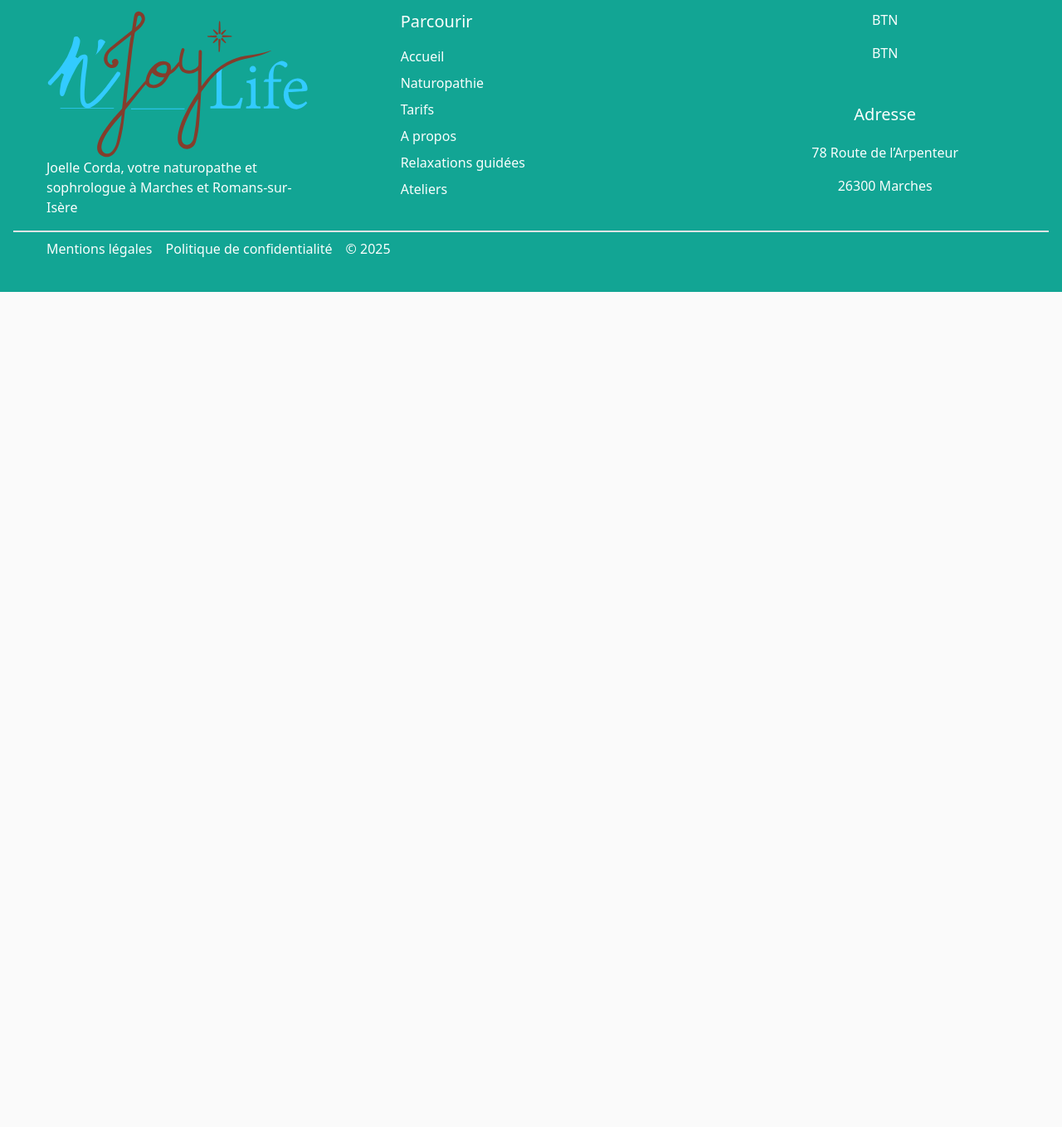
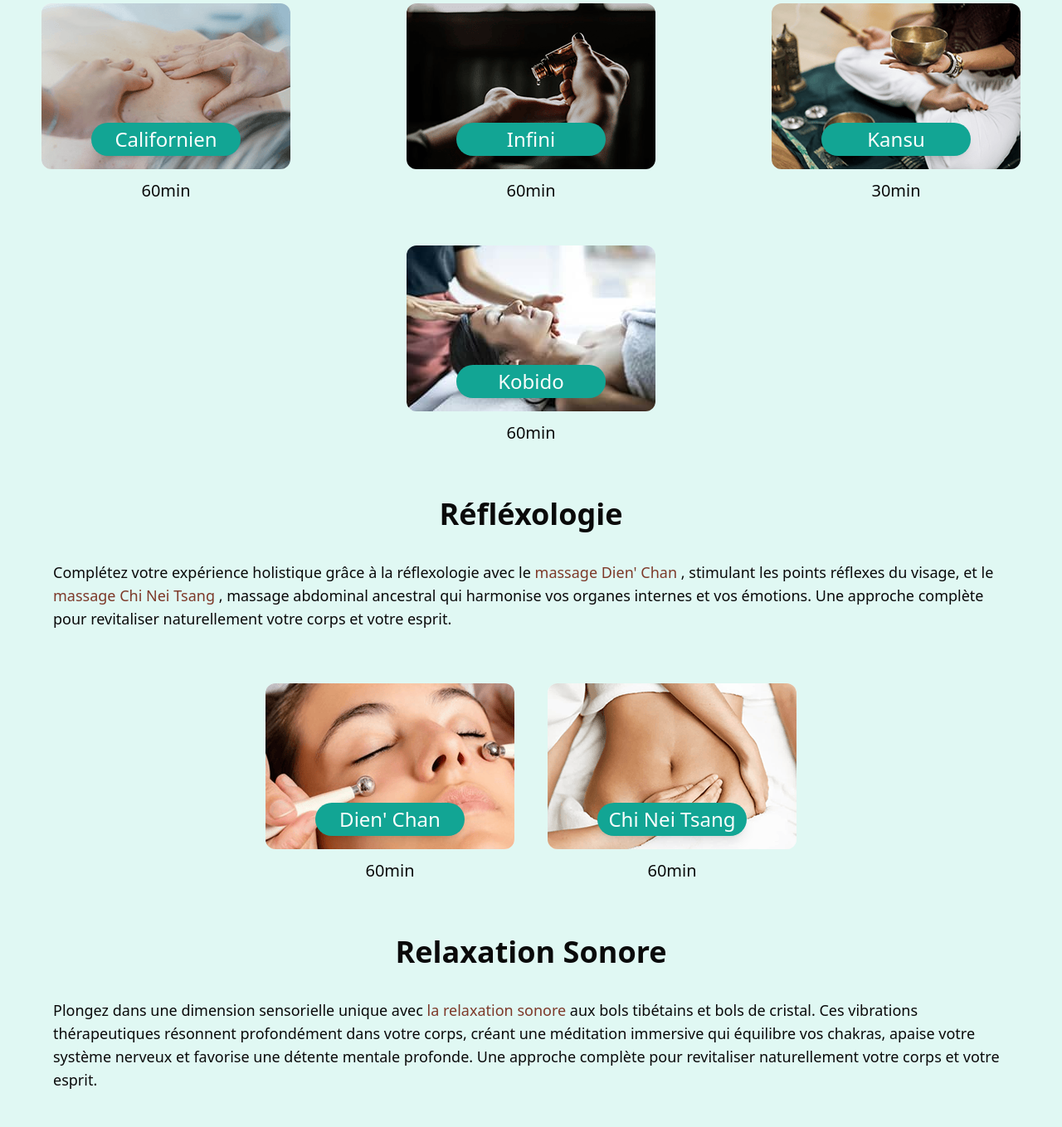
Before and after one commit to arnaudpant/astro-corda, an Astro site: page / in a window 1280 px wide. Shown: the part 3130-4489 px from the top of the page at 83% size. Before the commit the page ends 3482 px from the top, so only its background shows below. Built offline with nearby package versions, Linux system fonts and the light colour scheme; Astro itself is replaced by a stand-in of ours.

Commit message:
END SectionMassage

```diff
--- a/src/components/home/SectionMassages.astro
+++ b/src/components/home/SectionMassages.astro
@@ -1,8 +1,66 @@
 ---
+import type { CardMassageInfos } from "@/data/cardsType";
 import Sections from "../ui/Sections.astro";
 import TitleSection from "../ui/TitleSection.astro";
+import CardMassage from "../ui/CardMassage.astro";
+import Plumes from "../ui/Plumes.astro";
 
+const CardsMassageList: CardMassageInfos[] = [
+    {
+        imagePath: "/src/assets/massages/massage-californien.png",
+        altText: "massage californien",
+        titleCard: "Californien",
+        timeSeance: "60min",
+        linkCard: "/massage-californien"
+    },
+    {
+        imagePath: "/src/assets/massages/massage-infini.png",
+        altText: "massage infini",
+        titleCard: "Infini",
+        timeSeance: "60min",
+        linkCard: "/massage-infini"
+    },
+    {
+        imagePath: "/src/assets/massages/massage-kansu.png",
+        altText: "massage kansu",
+        titleCard: "Kansu",
+        timeSeance: "30min",
+        linkCard: "/massage-kansu"
+    },
+    {
+        imagePath: "/src/assets/massages/massage-kobido.jpg",
+        altText: "massage kobido",
+        titleCard: "Kobido",
+        timeSeance: "60min",
+        linkCard: "/massage-kobido"
+    },
+]
+const CardsReflexologieList: CardMassageInfos[] = [
+    {
+        imagePath: "/src/assets/massages/massage-dien-chan.png",
+        altText: "massage dien'chan",
+        titleCard: "Dien' Chan",
+        timeSeance: "60min",
+        linkCard: "/massage-dienchan"
+    },
+    {
+        imagePath: "/src/assets/massages/massage-chi-nei-tsang.png",
+        altText: "massage chi nei tsang",
+        titleCard: "Chi Nei Tsang",
+        timeSeance: "60min",
+        linkCard: "/massage-chinei"
+    },
+]
 
+const CardsSonore: CardMassageInfos[] = [
+    {
+        imagePath: "/src/assets/massages/sonore.png",
+        altText: "Relaxation sonore",
+        titleCard: "Relax sonore",
+        timeSeance: "60min",
+        linkCard: "/reflection-sonore"
+    },
+]
 ---
 
 <Sections fond="vert">
@@ -35,4 +93,73 @@ import TitleSection from "../ui/TitleSection.astro";
             régénération cellulaire et un éclat rajeuni.
         </p>
     </div>
+    <div class="flex flex-col md:flex-row flex-wrap justify-around gap-10 mt-6">
+        {
+            CardsMassageList.map((cardMassage) => (
+                <CardMassage
+                    imagePath={cardMassage.imagePath}
+                    altText={cardMassage.altText}
+                    titleCard={cardMassage.titleCard}
+                    timeSeance={cardMassage.timeSeance}
+                    linkCard={cardMassage.linkCard} />
+            ))
+        }
+    </div>
+    <TitleSection>Réfléxologie</TitleSection>
+    <div class="container flex flex-col justify-center px-4 md:px-8 pb-10">
+        <p class="px-8 pt-4 text-lg">
+            Complétez votre expérience holistique grâce à la
+            réflexologie avec le{" "}
+            <a href="/massage-dienchan" class="text-corda-action">
+                massage Dien' Chan
+            </a>
+            , stimulant les points réflexes du visage, et le{" "}
+            <a href="/massage-chinei" class="text-corda-action">
+                massage Chi Nei Tsang
+            </a>
+            , massage abdominal ancestral qui harmonise vos organes
+            internes et vos émotions. Une approche complète pour
+            revitaliser naturellement votre corps et votre esprit.
+        </p>
+    </div>
+    <div class="flex flex-col md:flex-row flex-wrap justify-around gap-10 mt-6">
+        {
+            CardsReflexologieList.map((cardMassage) => (
+                <CardMassage
+                    imagePath={cardMassage.imagePath}
+                    altText={cardMassage.altText}
+                    titleCard={cardMassage.titleCard}
+                    timeSeance={cardMassage.timeSeance}
+                    linkCard={cardMassage.linkCard} />
+            ))
+        }
+    </div>
+    <TitleSection>Relaxation Sonore</TitleSection>
+    <div class="container flex flex-col justify-center px-4 md:px-8 pb-10">
+        <p class="px-8 pt-4 text-lg">
+            Plongez dans une dimension sensorielle unique avec{" "}
+            <a href="/reflection-sonore" class="text-corda-action">
+                la relaxation sonore
+            </a>{" "}
+            aux bols tibétains et bols de cristal. Ces vibrations
+            thérapeutiques résonnent profondément dans votre corps,
+            créant une méditation immersive qui équilibre vos chakras,
+            apaise votre système nerveux et favorise une détente mentale
+            profonde. Une approche complète pour revitaliser
+            naturellement votre corps et votre esprit.
+        </p>
+    </div>
+    <div class="flex flex-col md:flex-row flex-wrap justify-around gap-10 mt-6">
+        {
+            CardsSonore.map((cardMassage) => (
+                <CardMassage
+                    imagePath={cardMassage.imagePath}
+                    altText={cardMassage.altText}
+                    titleCard={cardMassage.titleCard}
+                    timeSeance={cardMassage.timeSeance}
+                    linkCard={cardMassage.linkCard} />
+            ))
+        }
+    </div>
+    <Plumes />
 </Sections>
--- a/src/components/ui/CardMassage.astro
+++ b/src/components/ui/CardMassage.astro
@@ -7,11 +7,12 @@ const { imagePath, altText, titleCard, timeSeance, linkCard } =  Astro.props as
 const images = import.meta.glob<{ default: ImageMetadata }>('/src/assets/massages/*.{jpeg,jpg,png,gif,webp}')
 if (!images[imagePath]) throw new Error(`"${imagePath}" does not exist in glob: "src/assets/massages/*.{jpeg,jpg,png,gif,webp}"`);
 ---
-
-<div class="relative flex flex-col justify-center w-[300px] h-[200px] shadow-card rounded-xl bg-tealA overflow-hidden cursor-pointer">
+<div>
     <a href={linkCard}>
-        <Image src={images[imagePath]()} alt={altText} class="absolute w-full " />
-        <p class="absolute bg-tealI text-tealA text-2xl text-center py-1 rounded-full z-10 min-w-[180px] bottom-4 left-1/2 -translate-x-1/2 shadow-lg">{titleCard}</p>
+        <div class="relative flex flex-col justify-center w-[300px] h-[200px] shadow-card rounded-xl bg-corda-bg-primary overflow-hidden cursor-pointer">
+            <Image src={images[imagePath]()} alt={altText} class="absolute w-full " />
+            <p class="absolute bg-corda-secondary text-corda-text-clair text-2xl text-center py-1 rounded-full z-10 min-w-[180px] bottom-4 left-1/2 -translate-x-1/2 shadow-lg">{titleCard}</p>
+        </div>
     </a>
     <p class="text-xl text-center py-3">{timeSeance}</p>
 </div>
```
